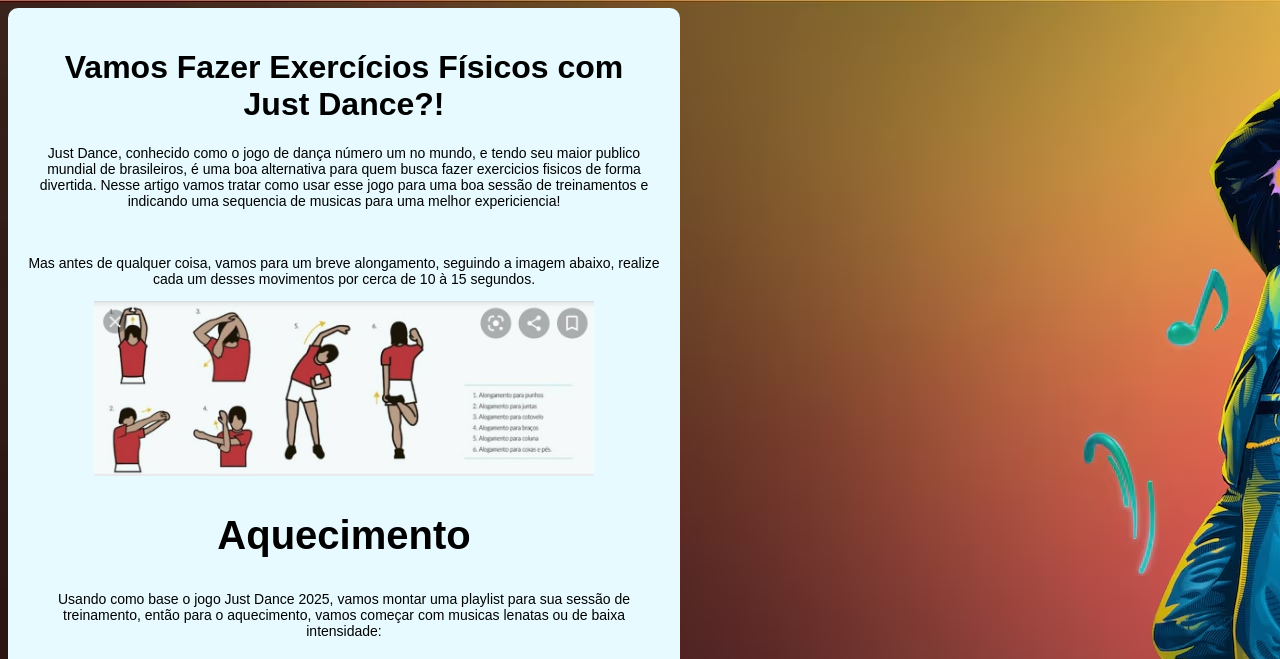
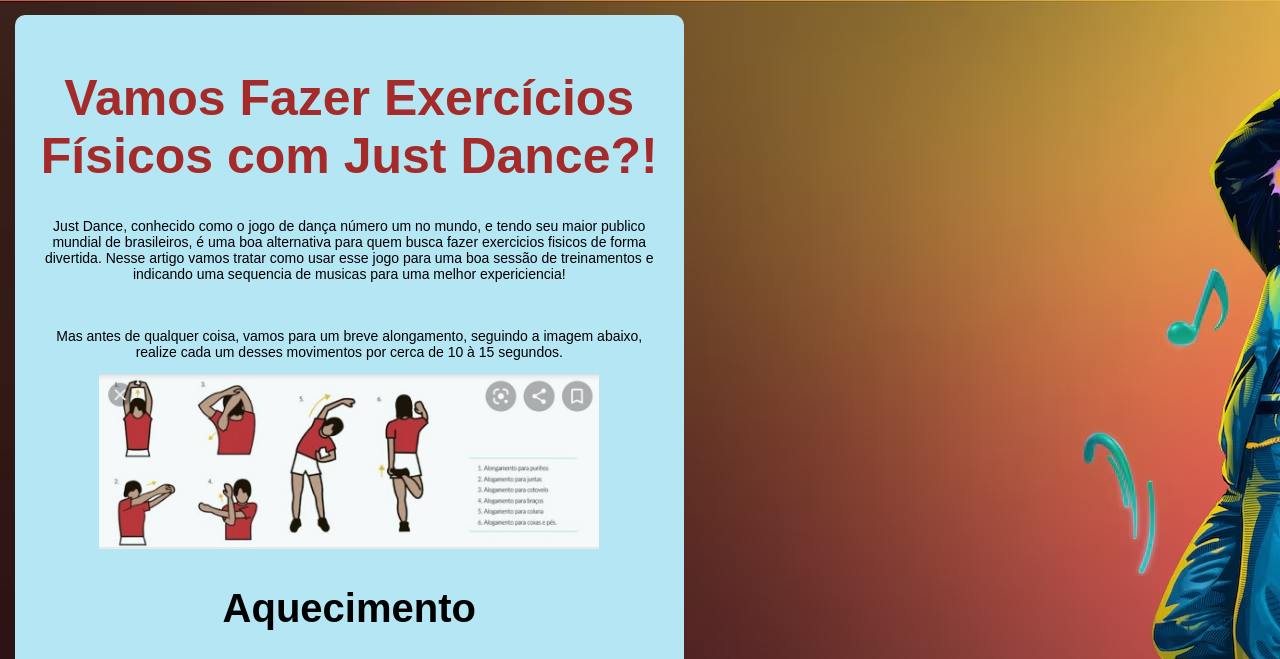
Before and after one commit to juan-bl/FRONT-END, a PHP site: page /exercicio/index.html in a window 1280 px wide. Shown: the top 659 px of the page. Run offline with PHP 8.4, Linux system fonts and the light colour scheme.

Commit message:
concluindo exercicio
exercício da aula 2

```diff
--- a/HTML-CSS/aula2 - css/exercicio/index.html
+++ b/HTML-CSS/aula2 - css/exercicio/index.html
@@ -8,20 +8,20 @@
 </head>
 <body>
     <div>
-        <h1>Vamos Fazer Exercícios Físicos com Just Dance?!</h1>
+        <h1 id="titulo">Vamos Fazer Exercícios Físicos com Just Dance?!</h1>
 
-        <p>Just Dance, conhecido como o jogo de dança número um no mundo, e tendo seu maior publico mundial de brasileiros, é uma boa alternativa para quem busca fazer exercicios fisicos de forma divertida. Nesse artigo vamos tratar como usar esse jogo para uma boa sessão de treinamentos e indicando uma sequencia de musicas para uma melhor expericiencia!</p>
+        <p class="explicacao">Just Dance, conhecido como o jogo de dança número um no mundo, e tendo seu maior publico mundial de brasileiros, é uma boa alternativa para quem busca fazer exercicios fisicos de forma divertida. Nesse artigo vamos tratar como usar esse jogo para uma boa sessão de treinamentos e indicando uma sequencia de musicas para uma melhor expericiencia!</p>
 
         <br>
 
-        <p>Mas antes de qualquer coisa, vamos para um breve alongamento, seguindo a imagem abaixo, realize cada um desses movimentos por cerca de 10 à 15 segundos.
+        <p class="explicacao">Mas antes de qualquer coisa, vamos para um breve alongamento, seguindo a imagem abaixo, realize cada um desses movimentos por cerca de 10 à 15 segundos.
         </p>
 
         <img src="alongamento.jpg" alt="">
 
         <h2 class="categoria">Aquecimento</h2>
 
-        <p>Usando como base o jogo Just Dance 2025, vamos montar uma playlist para sua sessão de treinamento, então para o aquecimento, vamos começar com musicas lenatas ou de baixa intensidade:</p>
+        <p class="explicacao">Usando como base o jogo Just Dance 2025, vamos montar uma playlist para sua sessão de treinamento, então para o aquecimento, vamos começar com musicas lenatas ou de baixa intensidade:</p>
 
         <h3>Play Date - Melanie Martinez</h3>
         <iframe width="560" height="315" src="https://www.youtube.com/embed/A69WaHE8BgQ?si=RMH-tJtSDEey58fW" title="YouTube video player" frameborder="0" allow="accelerometer; autoplay; clipboard-write; encrypted-media; gyroscope; picture-in-picture; web-share" referrerpolicy="strict-origin-when-cross-origin" allowfullscreen></iframe>
@@ -34,7 +34,7 @@
 
         <h2 class="categoria">Treino Moderado</h2>
 
-        <p>Após o aquecimento, está na hora de aumentarmos o nível com musicas de de nível moderado e uma de nível baixo ao final para mantermos o equilibrio e descansar de um treino para o outro:</p>
+        <p class="explicacao">Após o aquecimento, está na hora de aumentarmos o nível com musicas de de nível moderado e uma de nível baixo ao final para mantermos o equilibrio e descansar de um treino para o outro:</p>
 
         <h3>Dubidubidu (Chipi Chipi Chapa Chapa) - Christell</h3>
         <iframe width="560" height="315" src="https://www.youtube.com/embed/K3V0XvCE4ak?si=mcoCTNcmkr-bM0Yk" title="YouTube video player" frameborder="0" allow="accelerometer; autoplay; clipboard-write; encrypted-media; gyroscope; picture-in-picture; web-share" referrerpolicy="strict-origin-when-cross-origin" allowfullscreen></iframe>
@@ -50,7 +50,7 @@
 
         <h2 class="categoria">Treino Hard</h2>
 
-        <p>Para concluir nosso treino, vamos começar a ultima sessão com 4 músicas, sendo quatro de nível alto, e uma de baixo nível. Vale ressaltar, não se preocuepe com a dificuldade, o importante é sua intensidade em execultar os passos:</p>
+        <p class="explicacao">Para concluir nosso treino, vamos começar a ultima sessão com 4 músicas, sendo quatro de nível alto, e uma de baixo nível. Vale ressaltar, não se preocuepe com a dificuldade, o importante é sua intensidade em execultar os passos:</p>
 
         <h3>Padam Padam - Kylie Minogue</h3>
         <iframe width="560" height="315" src="https://www.youtube.com/embed/S_-KYgA_Ugo?si=sBgmQCd5zfBouGf1" title="YouTube video player" frameborder="0" allow="accelerometer; autoplay; clipboard-write; encrypted-media; gyroscope; picture-in-picture; web-share" referrerpolicy="strict-origin-when-cross-origin" allowfullscreen></iframe>
@@ -69,7 +69,7 @@
 
         <h2 class="categoria">Cuidados Pessoais</h2>
 
-        <p>E assim encerramos nossa rotina de treino, mas não podemos deixar de apontar alguns importantes cuidados pessoais como:</p>
+        <p class="explicacao">E assim encerramos nossa rotina de treino, mas não podemos deixar de apontar alguns importantes cuidados pessoais como:</p>
         <ol>
             <li>Beba um copo de água a cada música;</li>
             <li>Sempre alongar antes de de começar a sessão de treinamento;</li>
@@ -80,7 +80,7 @@
 
         <h2 class="categoria">Conclusão</h2>
 
-        <p>E assim chegamos ao fim desse artigo, aqui demos uma sugestão de treino, mas lembre-se, você pode montar da forma que bem enteder, o importante aqui é se divertir, então aproveite, se divirta e bom treino!</p>
+        <p class="explicacao">E assim chegamos ao fim desse artigo, aqui demos uma sugestão de treino, mas lembre-se, você pode montar da forma que bem enteder, o importante aqui é se divertir, então aproveite, se divirta e bom treino!</p>
     </div>
 
 
--- a/HTML-CSS/aula2 - css/exercicio/style.css
+++ b/HTML-CSS/aula2 - css/exercicio/style.css
@@ -4,11 +4,18 @@ body {
     background-attachment: fixed;
     font-family: sans-serif;
     text-align: center;
+    margin-left: 15px;
+    margin-top: 15px;
+}
+
+#titulo {
+    font-size: 50px;
+    color: brown;
 }
 
 div {
     padding: 20px;
-    background-color: rgb(230, 250, 255);
+    background-color: rgb(180, 230, 243);
     width: 50%;
     border-radius: 10px;
 }
@@ -17,7 +24,7 @@ img {
     width: 500px;
 }
 
-p {
+.explicacao {
     font-size: 14px;
 }
 
```
